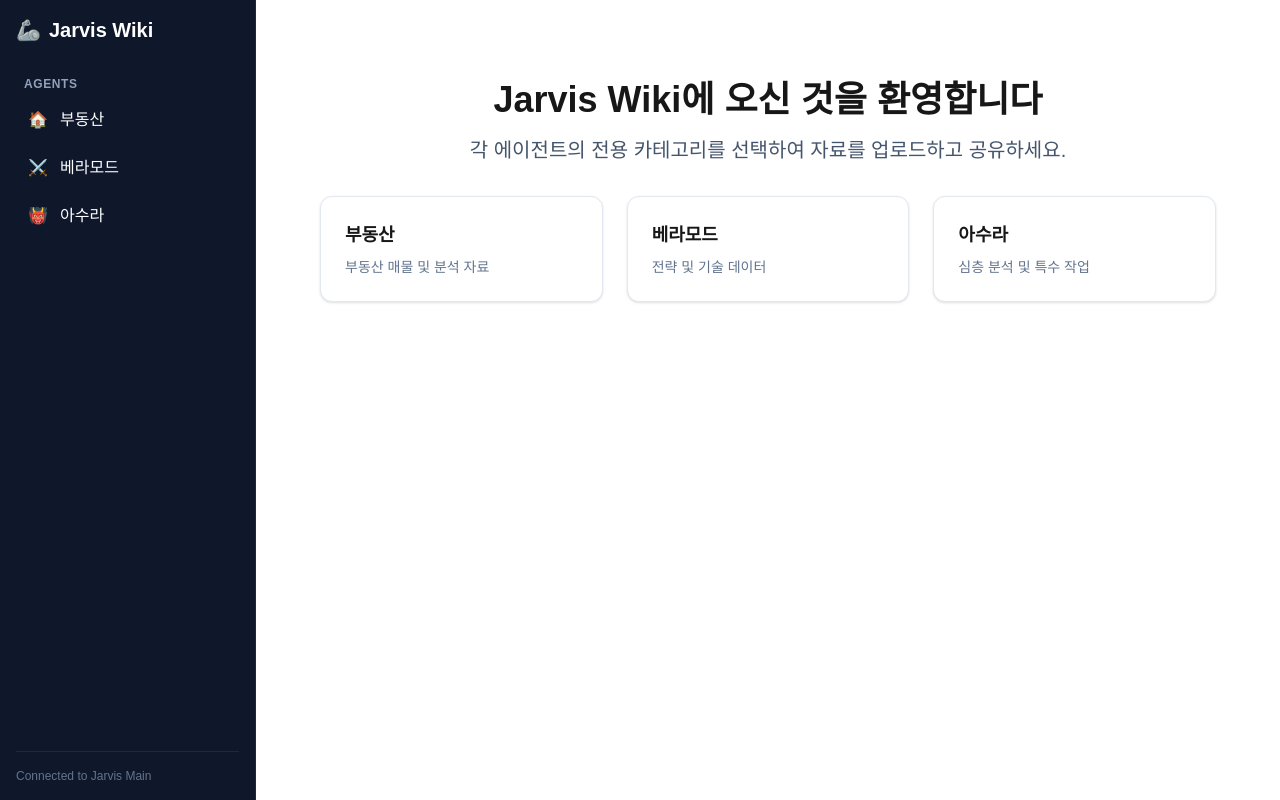
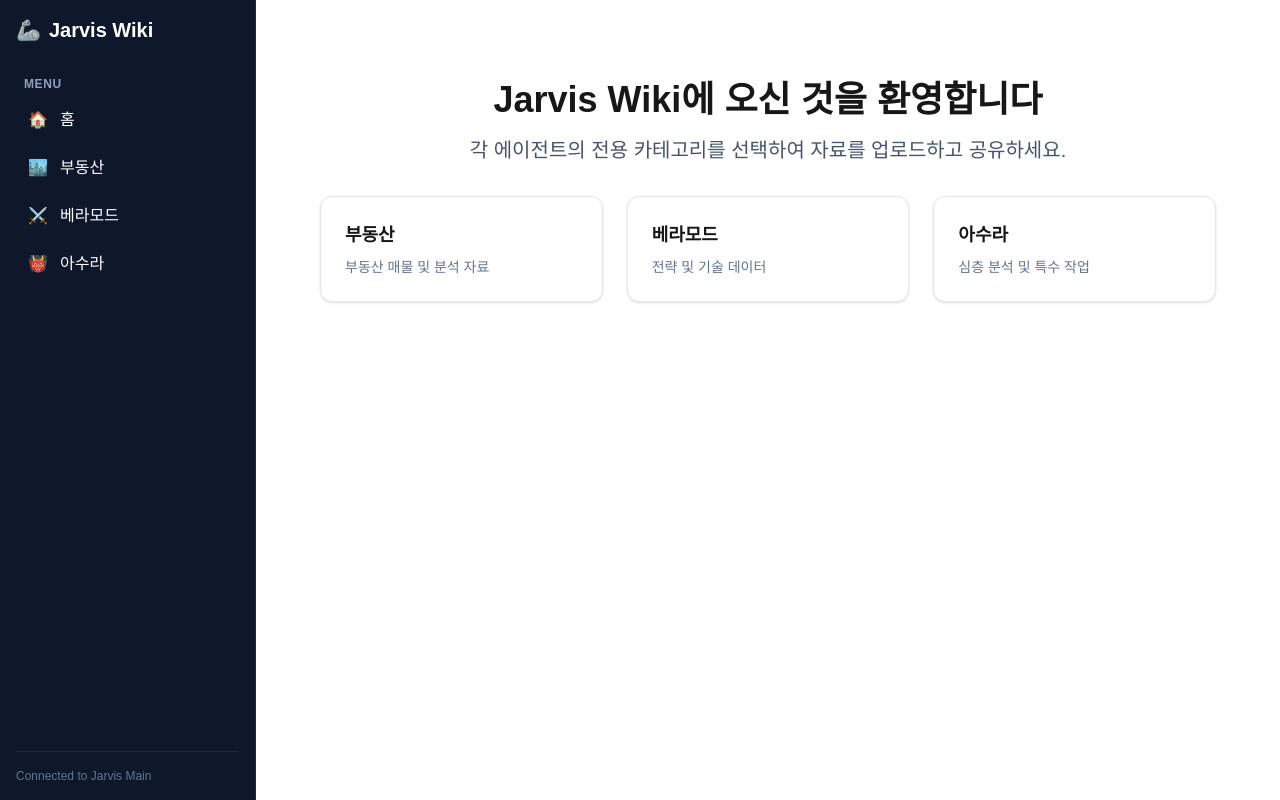
Before and after one commit to jakenethome-lab/jarvis-wiki, a Next.js app: page / in a window 1280 px wide. Built offline with nearby package versions, Linux system fonts and the light colour scheme.

Commit message:
feat: add mobile hamburger menu and sidebar toggle

```diff
--- a/src/components/Sidebar.tsx
+++ b/src/components/Sidebar.tsx
@@ -1,34 +1,77 @@
-import React from 'react';
+'use client';
+
+import React, { useState } from 'react';
+import Link from 'next/link';
 
 const Sidebar = () => {
+  const [isOpen, setIsOpen] = useState(false);
   const agents = [
-    { name: '부동산', id: 'real-estate', icon: '🏠' },
+    { name: '홈', id: '', icon: '🏠' },
+    { name: '부동산', id: 'real-estate', icon: '🏙️' },
     { name: '베라모드', id: 'beramode', icon: '⚔️' },
     { name: '아수라', id: 'asura', icon: '👹' },
   ];
 
+  const toggleSidebar = () => setIsOpen(!isOpen);
+
   return (
-    <div className="hidden md:flex w-64 bg-slate-900 text-white h-screen p-4 flex-col border-r border-slate-800">
-      <div className="text-xl font-bold mb-8 flex items-center gap-2">
+    <>
+      {/* Mobile Header with Hamburger */}
+      <div className="md:hidden bg-slate-900 text-white p-4 flex justify-between items-center sticky top-0 z-50">
+        <div className="text-lg font-bold flex items-center gap-2">
           <span>🦾</span> Jarvis Wiki
         </div>
-      <nav className="flex-1 space-y-2">
-        <div className="text-xs font-semibold text-slate-400 uppercase tracking-wider mb-2 px-2">Agents</div>
+        <button
+          onClick={toggleSidebar}
+          className="p-2 hover:bg-slate-800 rounded-lg transition-colors"
+          aria-label="Toggle Menu"
+        >
+          {isOpen ? (
+            <span className="text-2xl">✕</span>
+          ) : (
+            <span className="text-2xl">☰</span>
+          )}
+        </button>
+      </div>
+
+      {/* Sidebar Content */}
+      <div className={`
+        fixed inset-y-0 left-0 transform ${isOpen ? 'translate-x-0' : '-translate-x-full'}
+        md:relative md:translate-x-0 transition duration-200 ease-in-out z-40
+        w-64 bg-slate-900 text-white h-screen p-4 flex flex-col border-r border-slate-800
+      `}>
+        <div className="hidden md:flex text-xl font-bold mb-8 items-center gap-2">
+          <span>🦾</span> Jarvis Wiki
+        </div>
+
+        <nav className="flex-1 space-y-2 mt-4 md:mt-0">
+          <div className="text-xs font-semibold text-slate-400 uppercase tracking-wider mb-2 px-2">Menu</div>
           {agents.map((agent) => (
-          <a
+            <Link
               key={agent.id}
-            href={`/agents/${agent.id}`}
+              href={agent.id ? `/agents/${agent.id}` : '/'}
+              onClick={() => setIsOpen(false)}
               className="flex items-center gap-3 px-3 py-2 rounded-lg hover:bg-slate-800 transition-colors"
             >
               <span>{agent.icon}</span>
               {agent.name}
-          </a>
+            </Link>
           ))}
         </nav>
+
         <div className="pt-4 border-t border-slate-800 text-xs text-slate-500">
           Connected to Jarvis Main
         </div>
       </div>
+
+      {/* Overlay for Mobile */}
+      {isOpen && (
+        <div
+          className="fixed inset-0 bg-black bg-opacity-50 z-30 md:hidden"
+          onClick={toggleSidebar}
+        />
+      )}
+    </>
   );
 };
 
```
Lines whose indentation alone changed are shown as unchanged.
